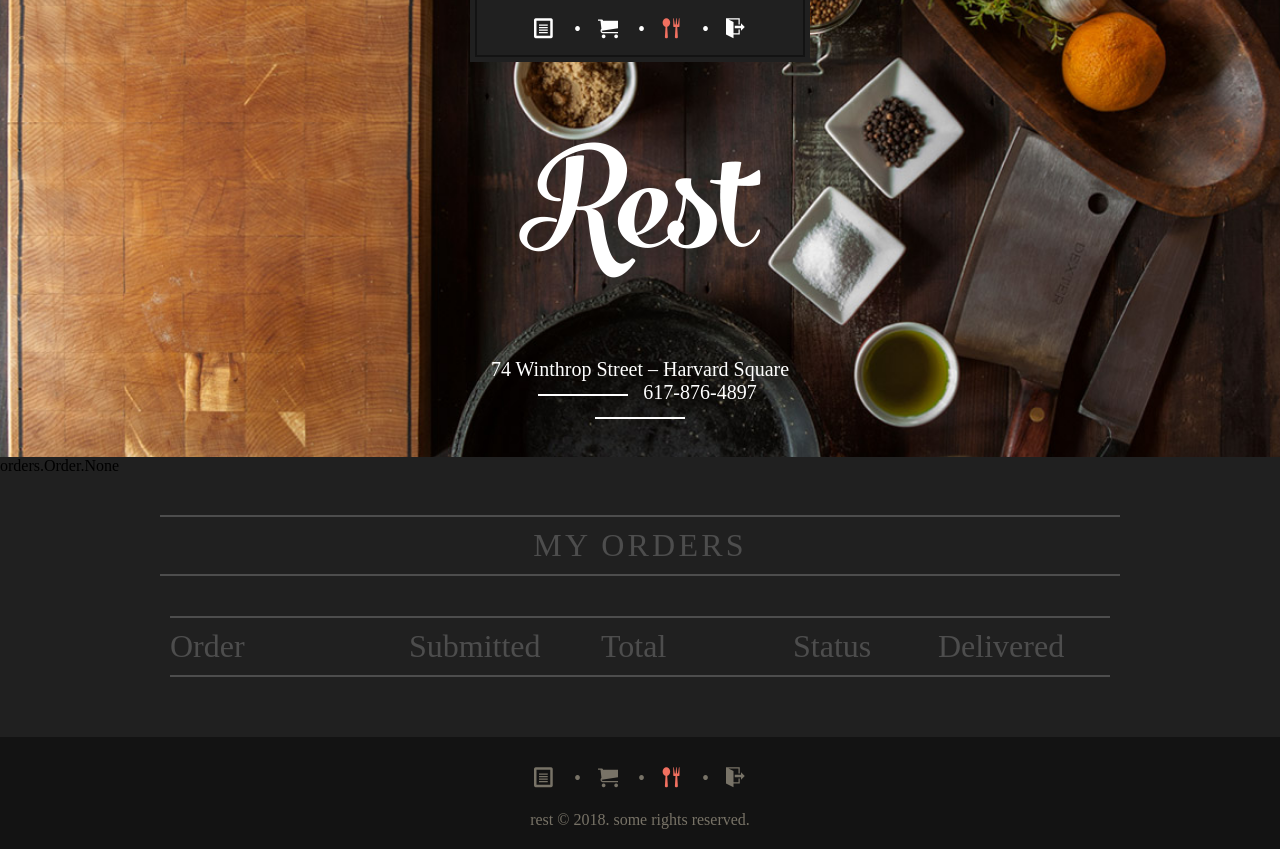
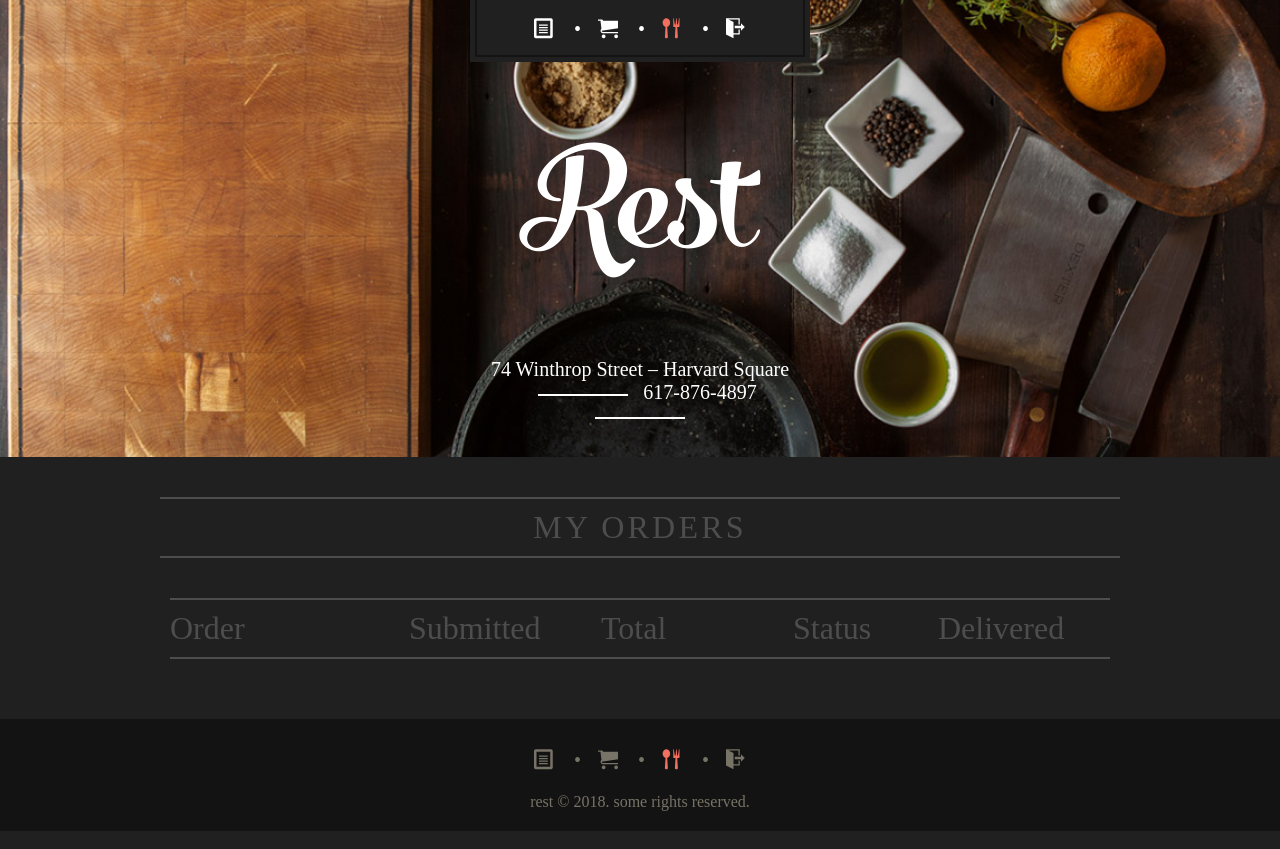
Before and after one commit to vdhug/pizza, a Django app: page /orders in a window 1280 px wide. Run offline with Django 3.2, Linux system fonts and the light colour scheme; the visitor is signed in with stand-in values (Sample User, id 1); data that the repository does not hold is empty; some web fonts are replaced.

Commit message:
Excluding variable that was misplaced inside html template

```diff
--- a/orders/templates/orders/orders.html
+++ b/orders/templates/orders/orders.html
@@ -28,7 +28,7 @@
 
 
 {% block body %}
-	{{orders}}
+
 	<section class="container">
 		<h2 class="subtitulo">My Orders</h2>
 		<div class="grid-16 cart-head">
```
